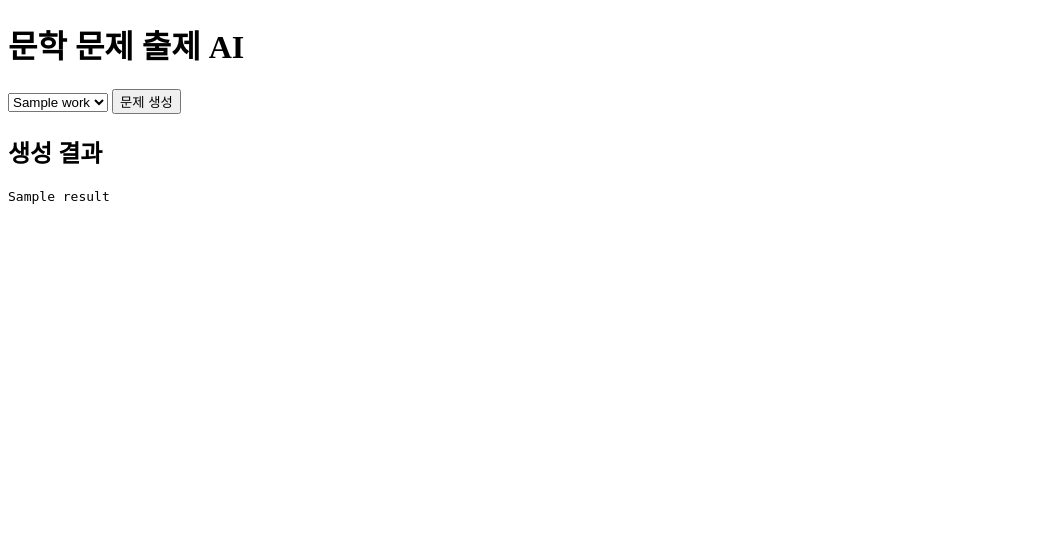
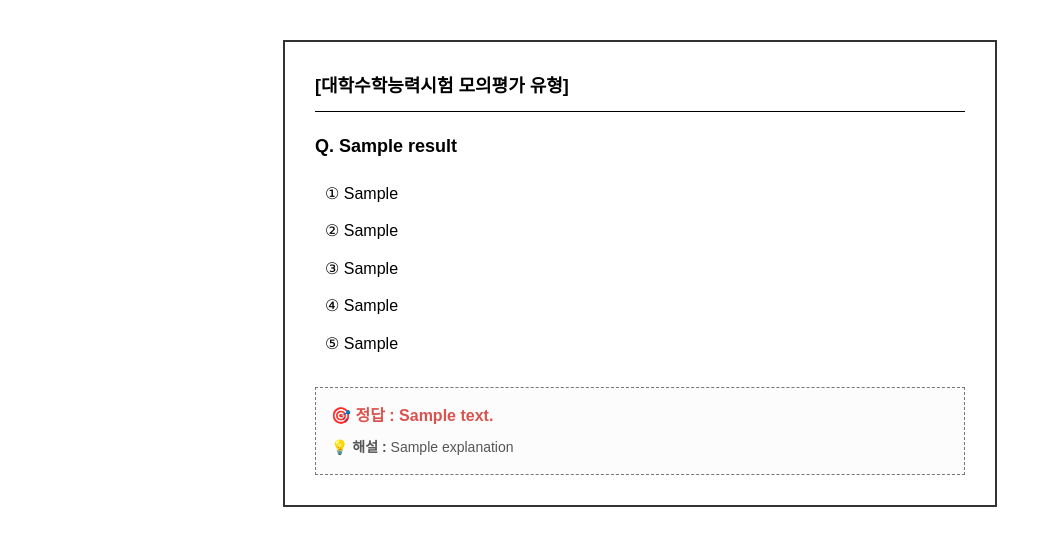
Before and after one commit to chunsik-son/Literature-ExamAI_final, a Flask app: template templates/index.html in a window 1280 px wide. Shown: the top 546 px of the page, without its empty margins (0-1052 px from the left). Run offline with Flask 3, Linux system fonts and the light colour scheme; the template is opened without the code that fills it: most values are stand-ins (such as "Sample title", 1, 10 or a date in 2020).

Commit message:
style: enhance question UI design for high readability pseudo-exam style

```diff
--- a/templates/index.html
+++ b/templates/index.html
@@ -1,66 +1,26 @@
-<!DOCTYPE html>
-<html>
+{% if result %}
+<div class="exam-container" style="max-width: 650px; margin: 40px auto; padding: 30px; border: 2px solid #333; background-color: #ffffff; font-family: 'Malgun Gothic', sans-serif; line-height: 1.6;">
 
-<head>
+    <div class="exam-header" style="border-bottom: 1px solid #000; padding-bottom: 10px; margin-bottom: 20px;">
+        <span style="font-weight: bold; font-size: 18px;">[대학수학능력시험 모의평가 유형]</span>
+    </div>
 
-<title>
-문학 출제 AI
-</title>
+    <div class="question-title" style="font-size: 18px; font-weight: bold; margin-bottom: 20px; word-break: keep-all;">
+        Q. {{ result.question }}
+    </div>
 
-</head>
+    <div class="options-group" style="margin-left: 10px; margin-bottom: 30px; font-size: 16px;">
+        <div style="margin-bottom: 12px; word-break: keep-all;">① {{ result.option1 }}</div>
+        <div style="margin-bottom: 12px; word-break: keep-all;">② {{ result.option2 }}</div>
+        <div style="margin-bottom: 12px; word-break: keep-all;">③ {{ result.option3 }}</div>
+        <div style="margin-bottom: 12px; word-break: keep-all;">④ {{ result.option4 }}</div>
+        <div style="margin-bottom: 12px; word-break: keep-all;">⑤ {{ result.option5 }}</div>
+    </div>
 
+    <div class="explanation-box" style="margin-top: 20px; padding: 15px; border: 1px dashed #777; background-color: #fcfcfc;">
+        <p style="color: #d9534f; font-weight: bold; font-size: 16px; margin: 0 0 8px 0;">🎯 정답 : {{ result.answer }}</p>
+        <p style="color: #555; font-size: 14px; margin: 0;">💡 <strong>해설 :</strong> {{ result.explanation }}</p>
+    </div>
 
-<body>
-
-
-<h1>
-문학 문제 출제 AI
-</h1>
-
-
-<form action="/generate" method="post">
-
-
-<select name="title">
-
-
-{% for work in works %}
-
-<option value="{{work}}">
-{{work}}
-</option>
-
-
-{% endfor %}
-
-
-</select>
-
-
-<button>
-문제 생성
-</button>
-
-
-</form>
-
-
-
-{% if result %}
-
-<h2>
-생성 결과
-</h2>
-
-
-<pre>
-{{result}}
-</pre>
-
-
+</div>
 {% endif %}
-
-
-</body>
-
-</html>
```
